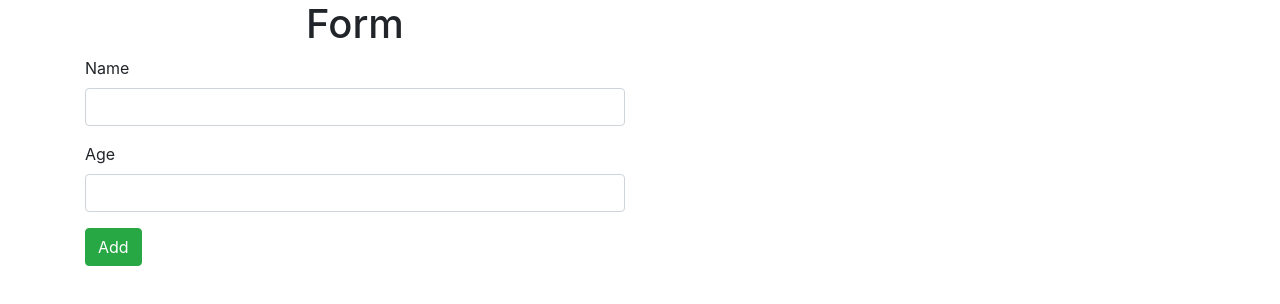
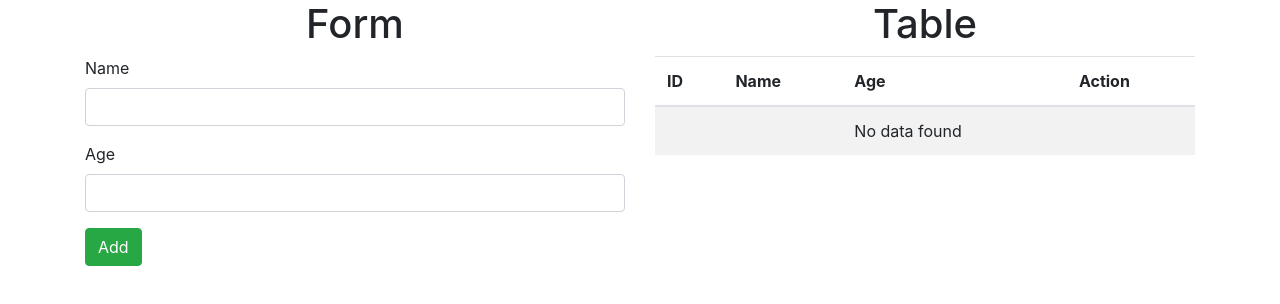
Before and after one commit to basitk41/react-crud, a React (Create React App) app: page / in a window 1280 px wide. Shown: the top 304 px of the page. Built offline with nearby package versions, Linux system fonts and the light colour scheme.

Commit message:
map user in table

```diff
--- a/src/App.js
+++ b/src/App.js
@@ -1,5 +1,6 @@
 import React, { useState } from "react";
 import Form from "./components/form";
+import Table from "./components/table";
 const App = () => {
   const formData = { name: "", age: "" };
   const [users, setUsers] = useState([]);
@@ -26,6 +27,9 @@ const App = () => {
           handleChange={handleChange}
           handleSubmit={handleSubmit}
         />
+        <Table
+          users={users}
+        />
       </div>
     </div>
   );
--- /dev/null
+++ b/src/components/table.js
@@ -0,0 +1,42 @@
+import React from "react";
+const Table = ({ users }) => {
+  const notFound = (
+    <tr>
+      <td></td>
+      <td></td>
+      <td>No data found</td>
+      <td></td>
+    </tr>
+  );
+  return (
+    <div className="col-sm-6">
+      <h1 align="center">Table</h1>
+      <table className="table table-striped table-hover">
+        <thead>
+          <tr>
+            <th>ID</th>
+            <th>Name</th>
+            <th>Age</th>
+            <th>Action</th>
+          </tr>
+        </thead>
+        <tbody>
+          {users.map((user) => (
+            <tr key={user.id}>
+              <td>{user.id}</td>
+              <td>{user.name}</td>
+              <td>{user.age}</td>
+              <td>
+                <button className="btn btn-info">Edit</button>{" "}
+                <button className="btn btn-danger">Delete</button>
+              </td>
+            </tr>
+          ))}
+          {users.length === 0 && notFound}
+        </tbody>
+      </table>
+    </div>
+  );
+};
+
+export default Table;
```
